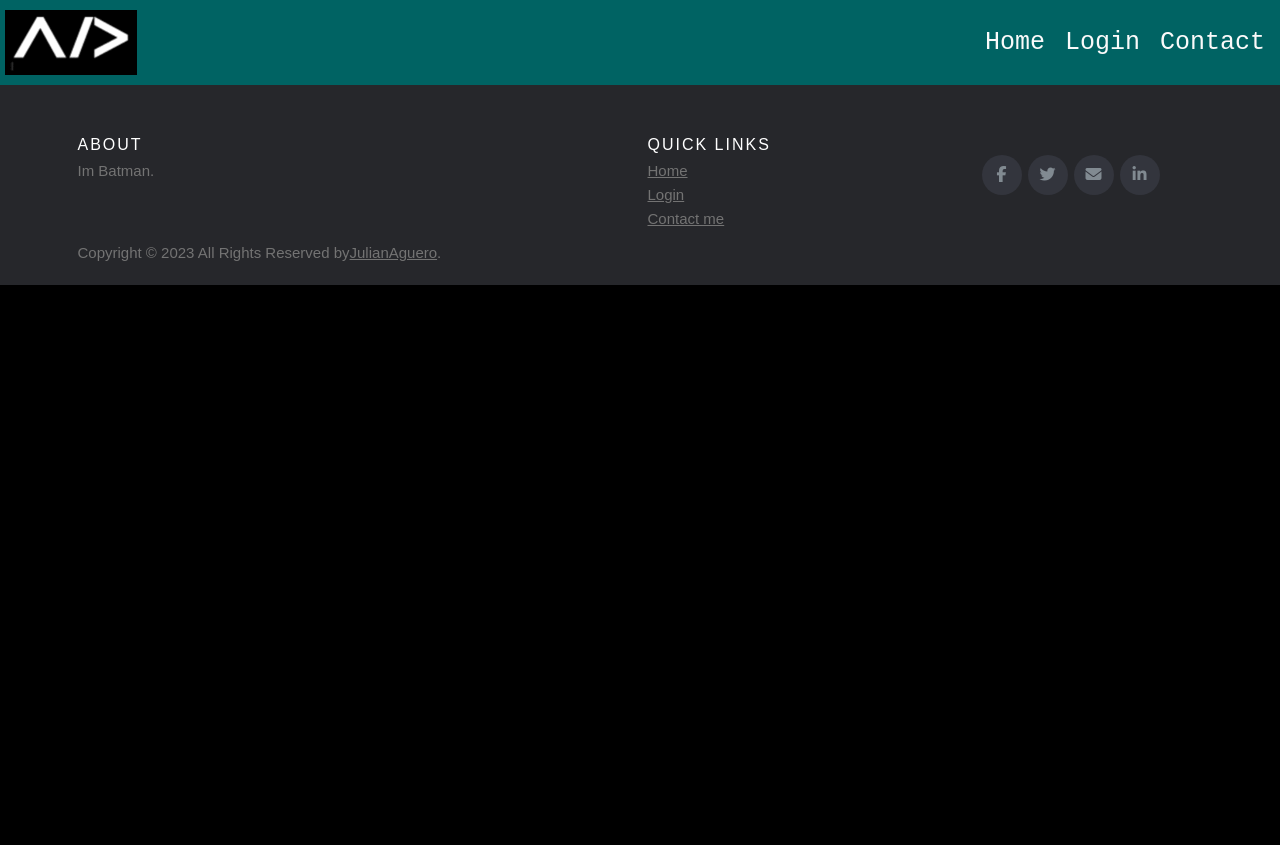
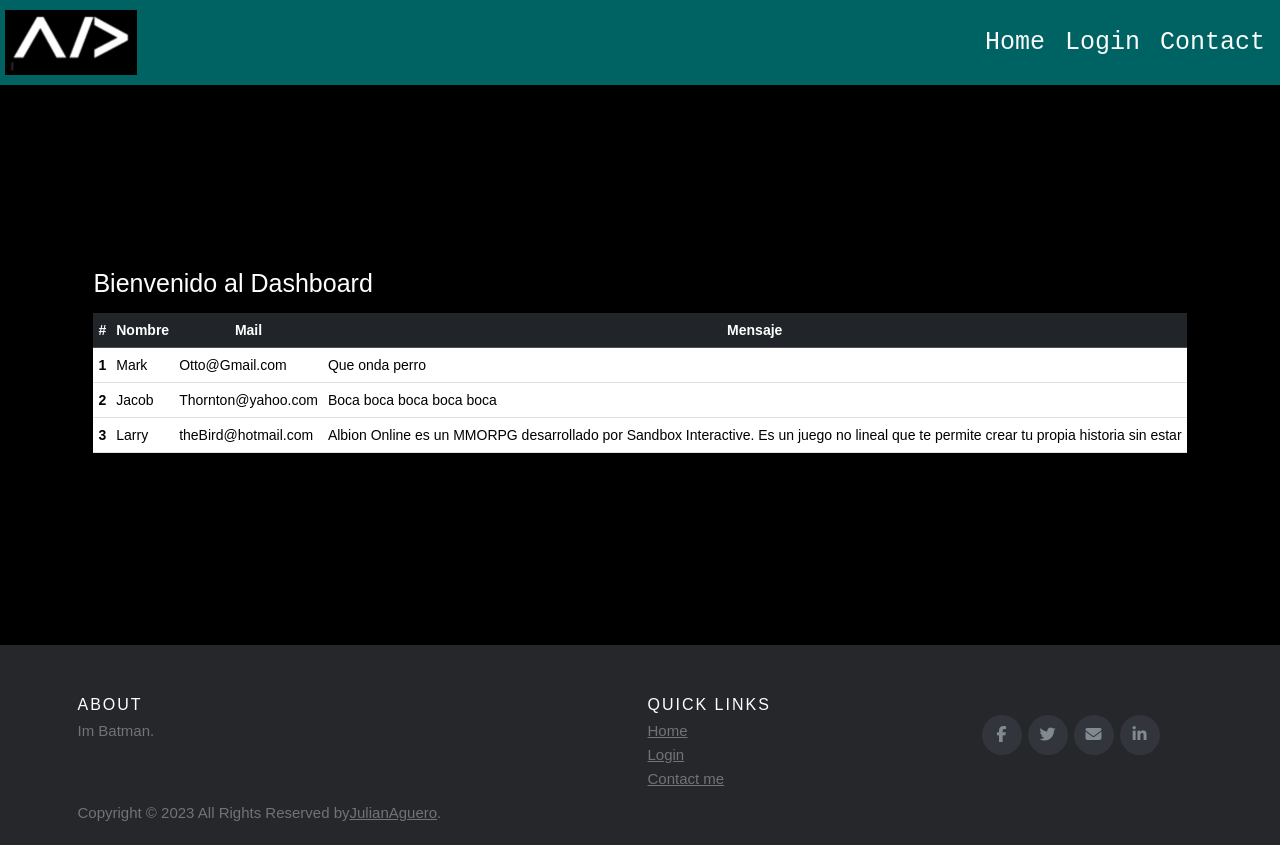
Before and after one commit to agusjd92/cv-app-tpo, a React (Create React App) app: page /dashboard in a window 1280 px wide. Before the commit the page ends 800 px from the top, so only its background shows below. Built offline with nearby package versions, Linux system fonts and the light colour scheme.

Commit message:
ruta dashboard

```diff
--- a/package.json
+++ b/package.json
@@ -7,10 +7,11 @@
     "@testing-library/jest-dom": "^5.16.5",
     "@testing-library/react": "^13.4.0",
     "@testing-library/user-event": "^13.5.0",
+    "mdb-react-ui-kit": "^6.1.0",
     "react": "^18.2.0",
     "react-dom": "^18.2.0",
     "react-icons": "^4.10.1",
-    "react-router-dom": "^6.11.1",
+    "react-router-dom": "^6.14.0",
     "react-scripts": "5.0.1",
     "react-scroll": "^1.8.9",
     "web-vitals": "^2.1.4"
--- a/src/App.jsx
+++ b/src/App.jsx
@@ -3,6 +3,7 @@ import Contact from "./Contact/Contact";
 import Footer from "./Footer/Footer";
 import Header from "./Header/Header";
 import Login from "./Login/Login";
+import Dashboard from "./Dashboard/Dashboard";
 import { BrowserRouter as Router, Route, Routes } from "react-router-dom";
 
 
@@ -16,6 +17,7 @@ function App() {
           <Route path="/" element={<CardCv />} />
           <Route path="/contact" element={<Contact />} />
           <Route path="/login" element={<Login />} />
+          <Route path="/dashboard" element={<Dashboard />} />
         </Routes>
         <Footer />
       </div>
--- /dev/null
+++ b/src/Dashboard/Dashboard.jsx
@@ -0,0 +1,49 @@
+import React, { useState } from "react";
+import "./styles.css";
+import { MDBTable, MDBTableHead, MDBTableBody } from 'mdb-react-ui-kit';
+
+
+const Dashboard = () => {
+
+return (
+      <div>
+        <div className="container-table">
+          <div className="container-table-son">
+          <h1 className="title-table">Bienvenido al Dashboard</h1>
+          <MDBTable>
+            <MDBTableHead dark>
+              <tr>
+                <th scope='col'>#</th>
+                <th scope='col'>Nombre</th>
+                <th scope='col'>Mail</th>
+                <th scope='col'>Mensaje</th>
+              </tr>
+            </MDBTableHead>
+            <MDBTableBody>
+              <tr>
+                <th scope='row'>1</th>
+                <td>Mark</td>
+                <td>Otto@Gmail.com</td>
+                <td>Que onda perro</td>
+              </tr>
+              <tr>
+                <th scope='row'>2</th>
+                <td>Jacob</td>
+                <td>Thornton@yahoo.com</td>
+                <td>Boca boca boca boca boca</td>
+              </tr>
+              <tr>
+                <th scope='row'>3</th>
+                <td>Larry</td>
+                <td>theBird@hotmail.com</td>
+                <td>Albion Online es un MMORPG desarrollado por Sandbox Interactive. Es un juego no lineal que te permite crear tu propia historia sin estar </td>
+              </tr>
+            </MDBTableBody>
+          </MDBTable>
+          </div>
+        </div>
+      </div>
+    );
+}
+
+export default Dashboard;
--- /dev/null
+++ b/src/Dashboard/styles.css
@@ -0,0 +1,16 @@
+.container-table{
+    display: flex;
+    justify-content: center;
+    align-items: center;
+    height: 70vh;
+
+  }
+  th{
+    text-align: center;
+  }
+  .container-table-son tr{
+    color: white;
+  }
+  .title-table, h1{
+    margin-bottom: 15px !important;
+  }
--- a/src/Login/Login.jsx
+++ b/src/Login/Login.jsx
@@ -1,12 +1,14 @@
 import React, { useState } from "react";
+import { useNavigate } from "react-router-dom";
 import "./styles.css";
-import { MDBTable, MDBTableHead, MDBTableBody } from 'mdb-react-ui-kit';
+
 
 
 const Login = () => {
   const [username, setUsername] = useState("");
   const [password, setPassword] = useState("");
   const [isLoggedIn, setLoggedIn] = useState(false);
+  const navigate = useNavigate();
 
   const handleLogin = () => {
     // Aquí puedes realizar la validación de las credenciales ingresadas.
@@ -20,8 +22,8 @@ const Login = () => {
 
   if (isLoggedIn) {
     // Si el inicio de sesión fue exitoso, puedes redirigir a otra página o mostrar el contenido deseado.
-    // Aquí solo mostraré un mensaje simple.
-    return <Dashboard />;
+
+    navigate("/dashboard");
   }
 
   return (
@@ -63,49 +65,6 @@ const Login = () => {
   );
 };
 
-function Dashboard() {
-  return (
-    <div>
 
-      <div className="container-table">
-
-        <div className="container-table-son">
-        <h1 className="title-table">Bienvenido al Dashboard</h1>
-        <MDBTable>
-          <MDBTableHead dark>
-            <tr>
-              <th scope='col'>#</th>
-              <th scope='col'>Nombre</th>
-              <th scope='col'>Mail</th>
-              <th scope='col'>Mensaje</th>
-            </tr>
-          </MDBTableHead>
-          <MDBTableBody>
-            <tr>
-              <th scope='row'>1</th>
-              <td>Mark</td>
-              <td>Otto@Gmail.com</td>
-              <td>Que onda perro</td>
-            </tr>
-            <tr>
-              <th scope='row'>2</th>
-              <td>Jacob</td>
-              <td>Thornton@yahoo.com</td>
-              <td>Boca boca boca boca boca</td>
-            </tr>
-            <tr>
-              <th scope='row'>3</th>
-              <td>Larry</td>
-              <td>theBird@hotmail.com</td>
-              <td>Albion Online es un MMORPG desarrollado por Sandbox Interactive. Es un juego no lineal que te permite crear tu propia historia sin estar </td>
-            </tr>
-          </MDBTableBody>
-        </MDBTable>
-
-        </div>
-      </div>
-    </div>
-  );
-}
 
 export default Login;
```
Also changed, not shown: 1 other file (tests, documents, lock files or other folders).
